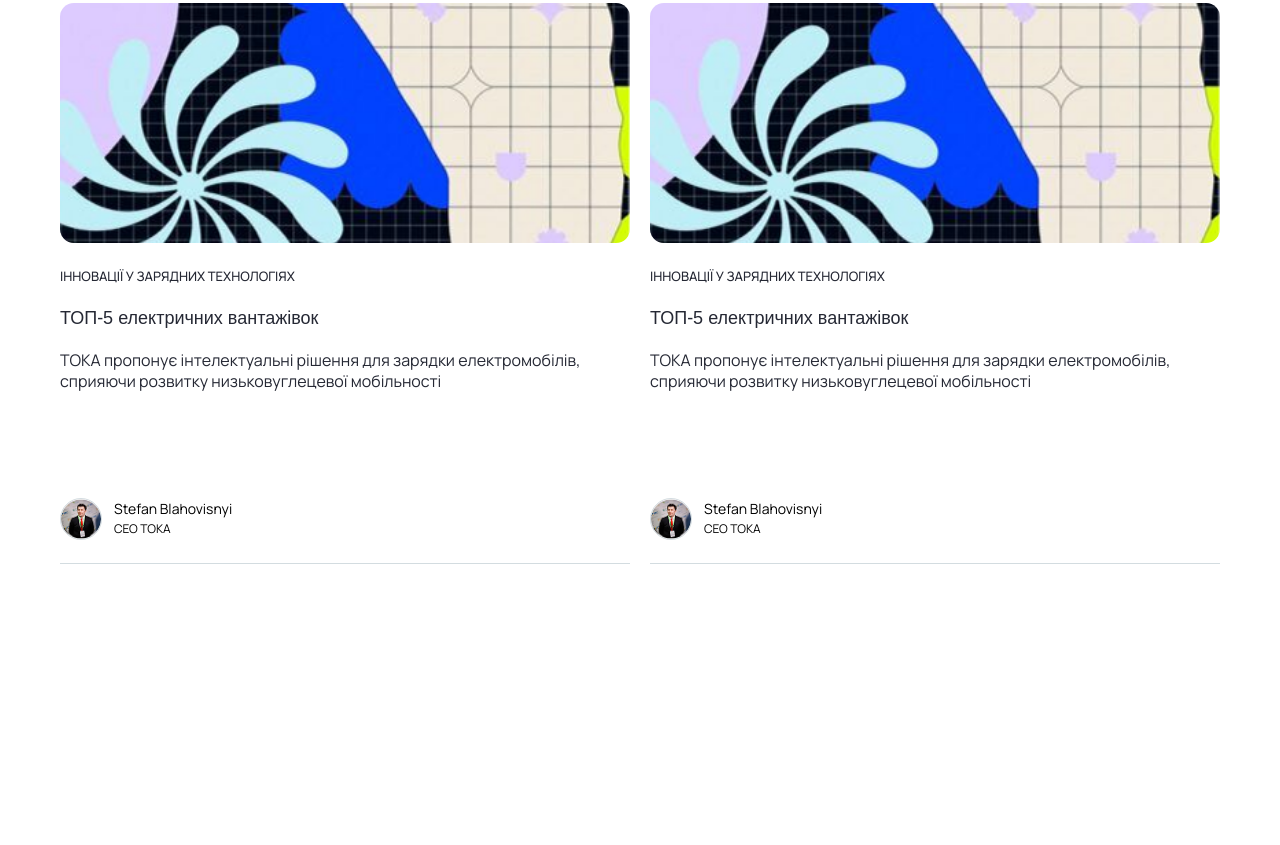
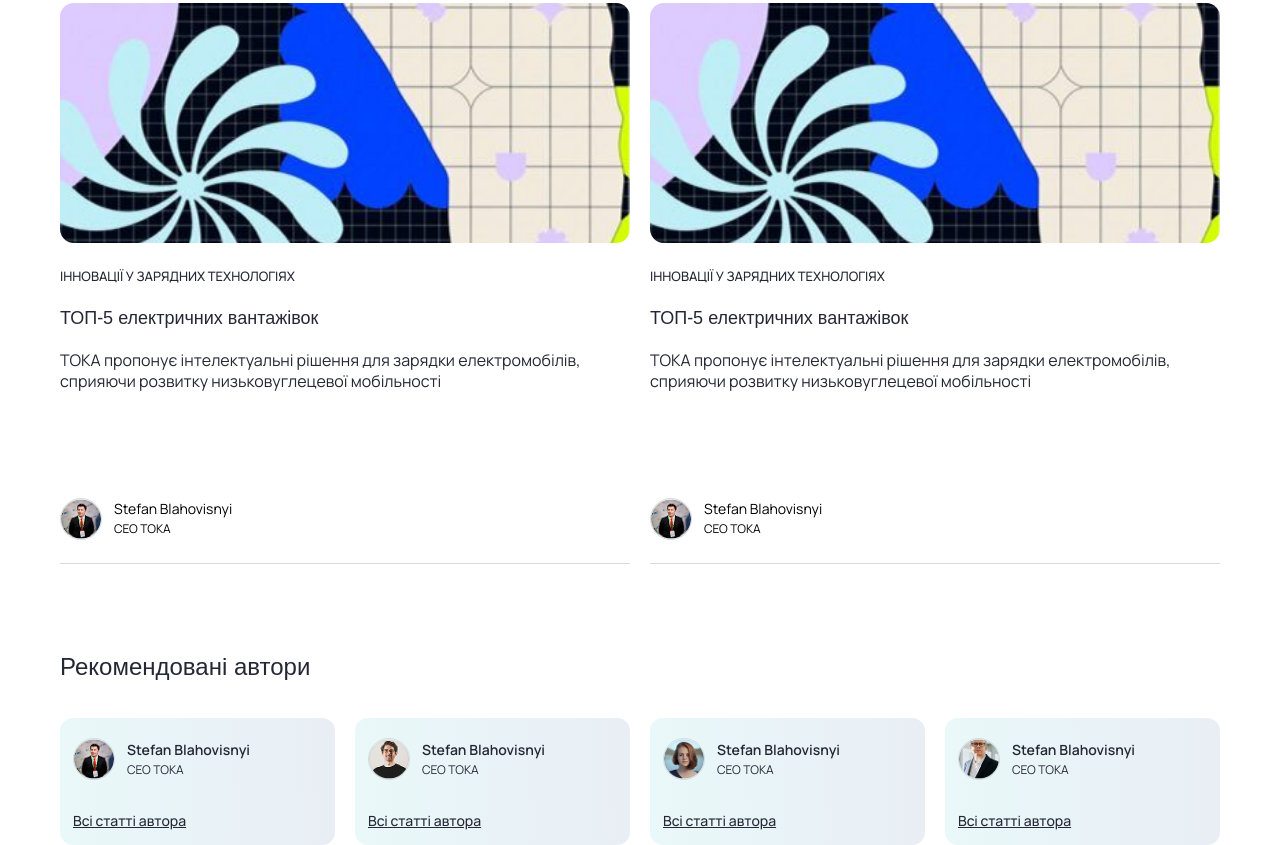
Before and after one commit to tokaenergy/template.toka.energy, a website built with webpack: page src/index.html in a window 1280 px wide. Shown: the part 2562-3407 px from the top of the page. Before the commit the page ends 3126 px from the top, so only its background shows below. Built offline with nearby package versions, Linux system fonts and the light colour scheme; a web font is replaced by a local one.

Commit message:
recommended-authors

```diff
--- a/src/index.html
+++ b/src/index.html
@@ -353,6 +353,60 @@
   </section>
 
 
+  <section class="recommended-authors">
+    <h2 class="recommended-authors__title">Рекомендовані автори</h2>
+
+    <div class="recommended-authors__list">
+      <div class="recommended-authors__card">
+        <div class="recommended-authors__author">
+          <img src="img/CEO.png" alt="Author" class="recommended-authors__avatar">
+          <div class="recommended-authors__info">
+            <div class="recommended-authors__name">Stefan Blahovisnyi</div>
+            <div class="recommended-authors__role">CEO TOKA</div>
+          </div>
+        </div>
+        <a href="#" class="recommended-authors__link">Всі статті автора</a>
+      </div>
+
+      <!-- 3 копии карточек, просто дублируешь -->
+      <div class="recommended-authors__card">
+        <div class="recommended-authors__author">
+          <img src="img/CEO2.png" alt="Author" class="recommended-authors__avatar">
+          <div class="recommended-authors__info">
+            <div class="recommended-authors__name">Stefan Blahovisnyi</div>
+            <div class="recommended-authors__role">CEO TOKA</div>
+          </div>
+        </div>
+        <a href="#" class="recommended-authors__link">Всі статті автора</a>
+      </div>
+
+      <div class="recommended-authors__card">
+        <div class="recommended-authors__author">
+          <img src="img/CEO3.png" alt="Author" class="recommended-authors__avatar">
+          <div class="recommended-authors__info">
+            <div class="recommended-authors__name">Stefan Blahovisnyi</div>
+            <div class="recommended-authors__role">CEO TOKA</div>
+          </div>
+        </div>
+        <a href="#" class="recommended-authors__link">Всі статті автора</a>
+      </div>
+
+      <div class="recommended-authors__card">
+        <div class="recommended-authors__author">
+          <img src="img/CEO4.png" alt="Author" class="recommended-authors__avatar">
+          <div class="recommended-authors__info">
+            <div class="recommended-authors__name">Stefan Blahovisnyi</div>
+            <div class="recommended-authors__role">CEO TOKA</div>
+          </div>
+        </div>
+        <a href="#" class="recommended-authors__link">Всі статті автора</a>
+      </div>
+
+    </div>
+  </section>
+
+
+
 </div>
 </body>
 </html>
--- a/src/style/style.scss
+++ b/src/style/style.scss
@@ -667,3 +667,81 @@ body {
     background-color: #d3dce0;
   }
 }
+
+
+
+.recommended-authors {
+  margin-top: 86px;
+  display: flex;
+  flex-direction: column;
+  gap: 35px;
+
+  &__title {
+    font-family: 'Unbounded', sans-serif;
+    font-weight: 500;
+    font-size: 24px;
+    line-height: 138%;
+    color: #252834;
+  }
+
+  &__list {
+    display: grid;
+    grid-template-columns: repeat(8, 1fr);
+    gap: 20px;
+  }
+
+  &__card {
+    grid-column: span 2;
+    background: linear-gradient(268.52deg, #E9EEF5 0.49%, #E9F8F9 99.07%);
+    border-radius: 13px;
+    padding: 20px 13px;
+    display: flex;
+    flex-direction: column;
+    justify-content: space-between;
+    height: 127px;
+    gap: 34px;
+  }
+
+  &__author {
+    display: flex;
+    align-items: center;
+    gap: 12px;
+  }
+
+  &__avatar {
+    width: 42px;
+    height: 42px;
+    border-radius: 100px;
+    border: 1px solid #d3dce0;
+  }
+
+  &__info {
+    display: flex;
+    flex-direction: column;
+  }
+
+  &__name {
+    font-family: 'Manrope', sans-serif;
+    font-weight: 600;
+    font-size: 14px;
+    line-height: 147%;
+    color: #252834;
+  }
+
+  &__role {
+    font-family: 'Manrope', sans-serif;
+    font-weight: 400;
+    font-size: 12px;
+    line-height: 147%;
+    color: #252834;
+  }
+
+  &__link {
+    font-family: 'Manrope', sans-serif;
+    font-weight: 500;
+    font-size: 14px;
+    line-height: 100%;
+    text-decoration: underline;
+    color: #252834;
+  }
+}
```
Also changed, not shown: src/img/CEO2.png (added), src/img/CEO3.png (added), src/img/CEO4.png (added).
